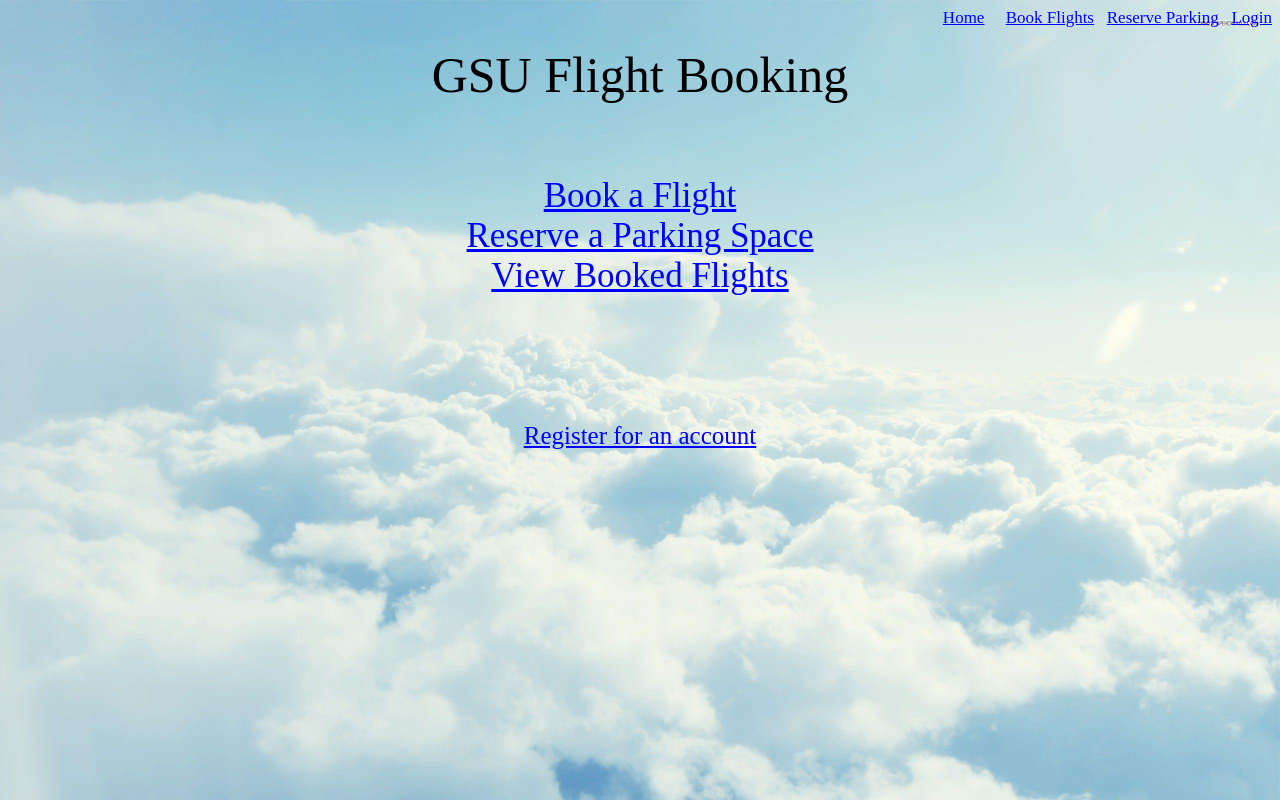
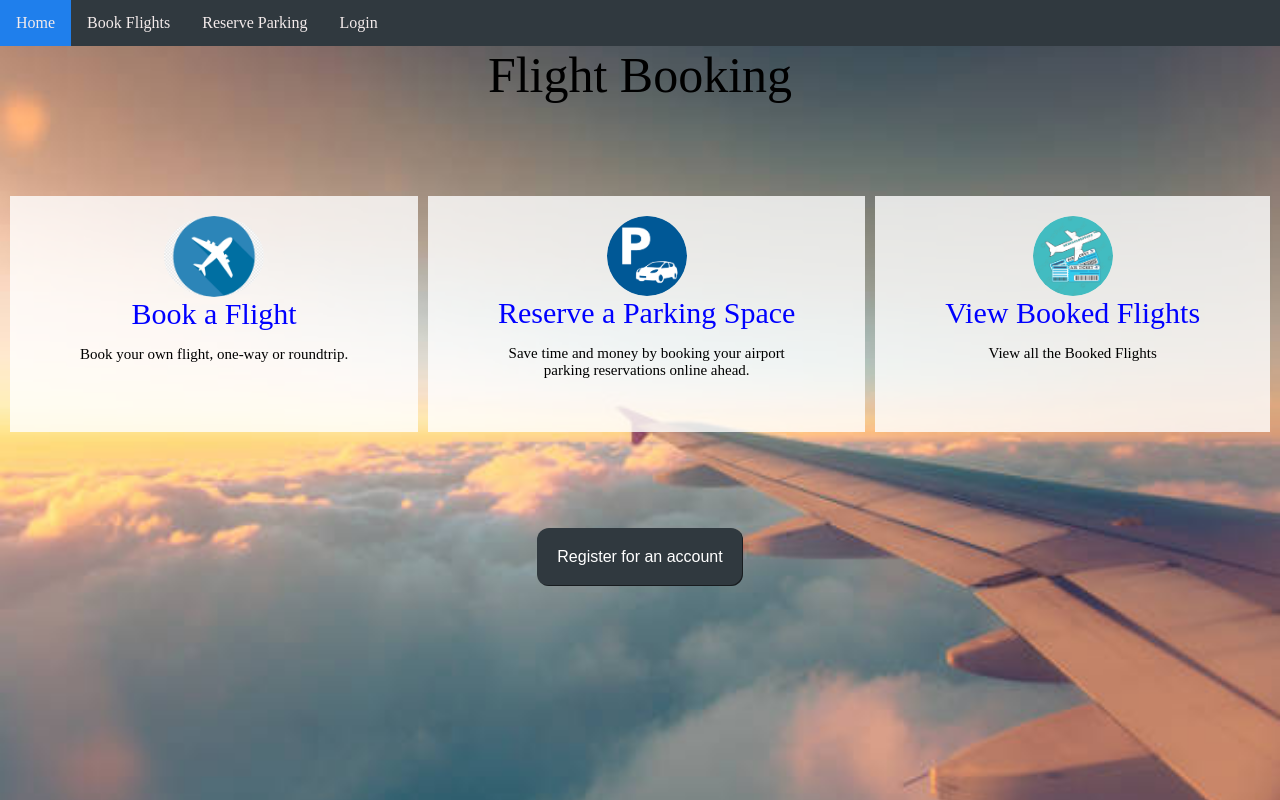
Before and after one commit to Afinch97/WP-Final, a PHP site: page / in a window 1280 px wide. Run offline with PHP 8.4, Linux system fonts and the light colour scheme.

Commit message:
added css

```diff
--- a/airline.sql
+++ b/airline.sql
@@ -69,8 +69,7 @@ CREATE TABLE `parking` (
 
 LOCK TABLES `parking` WRITE;
 /*!40000 ALTER TABLE `parking` DISABLE KEYS */;
-INSERT INTO `parking` VALUES (1,NULL,1,'30'),(2,NULL,1,'30'),(3,NULL,1,'30'),(4,NULL,1,'30'),(5,NULL,1,'30'),(6,NULL,0,'15'),(7,NULL,0,'15'),
-(8,NULL,0,'15'),(9,NULL,0,'15'),(10,NULL,0,'15'),(11,NULL,0,'15'),(12,NULL,0,'15'),(13,NULL,0,'15'),(14,NULL,0,'15'),(15,NULL,0,'15');
+INSERT INTO `parking` VALUES (1,NULL,1,'30'),(2,NULL,1,'30'),(3,NULL,1,'30'),(4,NULL,1,'30'),(5,NULL,1,'30'),(6,NULL,0,'15'),(7,NULL,0,'15'),(8,NULL,0,'15'),(9,NULL,0,'15'),(10,NULL,0,'15'),(11,NULL,0,'15'),(12,NULL,0,'15'),(13,NULL,0,'15'),(14,NULL,0,'15'),(15,NULL,0,'15');
 /*!40000 ALTER TABLE `parking` ENABLE KEYS */;
 UNLOCK TABLES;
 
--- a/book.php
+++ b/book.php
@@ -4,7 +4,7 @@ session_start();
 		echo "<script type='text/javascript'>alert('Please login before proceeding further!');</script>";
 		header('Location: login.php');
 	}
-$conn = mysqli_connect("localhost","afinch6","afinch6","afinch6");
+$conn = mysqli_connect("localhost","root","root","airline");
 if(!$conn){
 	echo "<script type='text/javascript'>alert('Database failed');</script>";
   	die('Could not connect: '.mysqli_connect_error());
@@ -91,9 +91,7 @@ include ("nav.php")
 <option value="Denver">Denver</option></select></td>
 </tr>
 </table><br><br>
-<center><input type="submit" value="submit" id="submit" name="submit" >
-</form>
-	<form action="viewFlights.php"><input type="submit" id="submit" value="View all Flights"></form></center>
+<center><input type="submit" value="submit" id="submit" name="submit" ></center>
 </div>
 </body>
 </html>
--- a/index.php
+++ b/index.php
@@ -1,8 +1,43 @@
 <!DOCTYPE html>
 <html>
 <head>
-<title>GSU Flight Booking</title>
+<title> Flight Booking</title>
 <link href="style.css" type="text/css" rel="stylesheet"/>
+<style>
+.grid-container {
+  display: grid;
+  height: 400px;
+  align-content: center;
+  grid-template-columns: auto auto auto;
+  grid-gap: 10px;
+
+  padding: 10px;
+}
+
+.grid-container > div {
+  background-color: rgba(255, 255, 255, 0.8);
+  text-align: center;
+  padding: 20px 0;
+  font-size: 30px;
+
+}
+img {
+  border-radius: 50%;
+
+}
+a {
+  color:blue;
+}
+.center {
+  display: block;
+  margin-left: auto;
+  margin-right: auto;
+
+}
+p{
+    font-size: 15px;
+}
+</style>
 </head>
 <body>
 <?php
@@ -10,18 +45,36 @@ session_start();
 include("nav.php");
 ?>
 <div align="center" id="main_area">
-<br>
-<div id="welcometext">GSU Flight Booking</div>
-<br/><br/><br/><br/>
+<div id="welcometext">Flight Booking</div>
+
 <div id="fillertext">
-    <a href="book.php">Book a Flight</a><br>
+   <div class="grid-container">
+  <div>
+      <img src="books.png" alt="Avatar" style="width:100px" class="center">
+      <a href="book.php">Book a Flight</a>
+    <p>Book your own flight, one-way or roundtrip.</p>
+        <br></div>
+  <div>
+     <img src="parking.png" alt="Avatar" style="width:80px" class="center">
     <a href="parking.php">Reserve a Parking Space</a><br>
+    <p>Save time and money by booking your airport <br> parking reservations online ahead. </p>
+</div>
+
+  <div>
+    <img src="ticket.jpg" alt="Avatar" style="width:80px" class="center">
     <a href="myFlights.php">View Booked Flights</a><br>
+    <p>View all the Booked Flights</p>
+</div>
+
+</div>
+</div>
 
 
-</div>
-<br/><br/><br/><br/><br/><br/><br/>
-<div id="registertext"><a href="register.php">Register for an account</a><div>
+
+
+<div id="registertext">
+<button class="button button4"><a href="register.php" style="color: white">Register for an account</a></button>
+<div>
 </div>
 </body>
 </html>
--- a/login.php
+++ b/login.php
@@ -2,7 +2,7 @@
 session_start();
 if (isset($_POST['submit']))
 {
-	$conn = mysqli_connect("localhost","afinch6","afinch6","afinch6");
+	$conn = mysqli_connect("localhost","root","root","airline");
 if(!$conn){
 	echo "<script type='text/javascript'>alert('Database failed');</script>";
   	die('Could not connect: '.mysqli_connect_error());
@@ -16,8 +16,6 @@ $sql_result = mysqli_query ($conn, $sql) or die ('request "Could not execute SQL
 			$_SESSION['user_info'] = $user['email'];
 			$_SESSION['p_id'] = $user['p_id'];
 			$message='Logged in successfully';
-			header("Location: index.php");
-			exit;
 		}
 		else{
 			$message = 'Wrong email or password.';
--- a/myFlights.php
+++ b/myFlights.php
@@ -8,7 +8,7 @@
 <?php
 session_start();
 include("nav.php");
-$conn = mysqli_connect("localhost","afinch6","afinch6","afinch6");
+$conn = mysqli_connect("localhost","root","root","airline");
 $sql = "SELECT *
 	   FROM flights
 	   WHERE f_no IN (
--- a/nav.php
+++ b/nav.php
@@ -4,16 +4,50 @@
 	<link href="style.css" type="text/css" rel="stylesheet"/>
 </head>
 <body>
-<div id="nav" align="right">
-<a href="index.php">Home</a> &nbsp; &nbsp;
-<a href="book.php">Book Flights</a> &nbsp;
-<a href="parking.php">Reserve Parking</a> &nbsp;
+
+
+
+<?php
+$servername = "localhost";
+$username = "mkaur10";
+$password = "mkaur10";
+$dbname = "mkaur10";
+// Create connection
+$conn = mysqli_connect($servername, $username, $password, $dbname);
+// Check connection
+if ($conn->connect_error) {
+     die("Connection failed: " . $conn->connect_error);
+}
+$sql = "CREATE TABLE albums (artist VARCHAR(20), name VARCHAR(50), genre VARCHAR(20), rdate INT(4))";
+if ($conn->query($sql) === TRUE) {
+} else {
+//table already exists
+}
+
+$sql = "CREATE TABLE artists (name VARCHAR(50))";
+if ($conn->query($sql) === TRUE) {
+} else {
+//table already exists
+}
+
+$conn->close();
+?>
+
+
+<ul class="topnav">
+  <li><a href="index.php">Home</a></li>
+  <li><a href="book.php">Book Flights</a></li>
+  <li><a href="parking.php">Reserve Parking</a></li>
+
+
+
 <?php
 if(isset($_SESSION['user_info']))
 	echo '<a href="myFlights.php">My Flights</a>';
 else
-	echo '<a href="login.php">Login</a>';
+	echo '<li> <a href="login.php">Login</a> </li>';
 ?>
+</ul>
 </div>
 </body>
 </html>
--- /dev/null
+++ b/project4.txt
@@ -0,0 +1 @@
+https://codd.cs.gsu.edu/~mkaur10/project4/index.php
--- a/register.php
+++ b/register.php
@@ -1,6 +1,6 @@
 <?php
 session_start();
-$conn = mysqli_connect("localhost","afinch6","afinch6","afinch6");
+$conn = mysqli_connect("localhost","root","root","airline");
 if(!$conn){
 	echo "<script type='text/javascript'>alert('Database failed');</script>";
   	die('Could not connect: '.mysqli_connect_error());
--- a/style.css
+++ b/style.css
@@ -1,11 +1,11 @@
 html {
-  background: url(clouds.jpg) no-repeat center center fixed;
+    background: url(plane.jpg) no-repeat center center fixed;
     -webkit-background-size: cover;
     -moz-background-size: cover;
     -o-background-size: cover;
     background-size: cover;
   }
-#mainarea {
+#mainarea	{
     width: 40%;
     height: 60%;
     margin: auto;
@@ -13,101 +13,143 @@ html {
     border: 2px solid blue;
     margin-top: 90px;
     padding-bottom: 20px;
-  background-color: rgba(0, 0, 0, 0.2);
-  box-shadow: inset -2px -2px rgba(0, 0, 0, 0.5);
+    background-color: rgba(0,0,0,0.2);
+    box-shadow: inset -2px -2px rgba(0,0,0,0.5);
 }
-#main_area2 {
+#main_area2	{
 	margin: auto auto;
 	color: white;
-  width: 800px;
+	width:800px;
 	height: 400px;
 	margin: 0 auto;
-  color: white;
+	color:white;
 	border-radius: 25px;
-  margin-top: 50px;
+	margin-top:50px;
 	padding-top: 30px;
 	padding-right: 30px;
 	padding-bottom: 30px;
 	padding-left: 30px;
-  background-color: rgba(0, 0, 0, 0.3);
-  box-shadow: inset -4px -4px rgba(0, 0, 0, 0.5);
+	background-color: rgba(0,0,0,0.3);
+    box-shadow: inset -4px -4px rgba(0,0,0,0.5);
 }
-#cancelform {
+#cancelform	{
     margin-top: 50px;
 }
-#register_form {
+#register_form	{
 	width: 40%;
 	margin: auto;
 	border-radius: 25px;
 	border: 2px solid blue;
 	margin-top: 30px;
 	padding-bottom: 20px;
-  background-color: rgba(0, 0, 0, 0.2);
-  box-shadow: inset -2px -2px rgba(0, 0, 0, 0.5);
+	background-color: rgba(0,0,0,0.2);
+    box-shadow: inset -2px -2px rgba(0,0,0,0.5);
 }
-.button {
+.button	{
 	border-radius: 5px;
  	padding: 7px 7px 7px 7px;
-  box-shadow: inset -1px -1px rgba(0, 0, 0, 0.5);
+ 	box-shadow: inset -1px -1px rgba(0,0,0,0.5);
 	font-size: 15px;
 }
-#welcometext {
+#welcometext	{
 	font-size: 50px;
 }
-#registertext {
+#registertext	{
 	font-size: 25px;
 }
-#fillertext {
+#fillertext	{
 	font-size: 35px;
 }
-#nav {
+#nav	{
     font-size: 17px;
 }
-a:link {
-  color: blue;
+a{
+    text-decoration: none;
+
 }
-a:visited {
-  color: white;
-}
-a:hover {
-  color: black;
-}
-#gound {
-  color: white;
-}
-#loginarea {
+a:link{color:blue}
+a:visited {color:rgb(16, 38, 238)}
+a:hover {color:black}
+#gound{color: white}
+#loginarea{
     background-color: white;
     width: 30%;
     margin: auto;
     border-radius: 25px;
     border: 2px solid blue;
     margin-top: 100px;
-  background-color: rgba(0, 0, 0, 0.2);
-  box-shadow: inset -2px -2px rgba(0, 0, 0, 0.5);
+    background-color: rgba(0,0,0,0.2);
+    box-shadow: inset -2px -2px rgba(0,0,0,0.5);
     padding: 40px;
-  font-family: sans-serif;
+    font-family:sans-serif;
     font-size: 20px;
     color: white;
 }
-#submit {
+#submit	{
     border-radius: 5px;
-  background-color: rgba(0, 0, 0, 0);
+    background-color: rgba(0,0,0,0);
     padding: 7px 7px 7px 7px;
-  box-shadow: inset -1px -1px rgba(0, 0, 0, 0.5);
+    box-shadow: inset -1px -1px rgba(0,0,0,0.5);
     font-size: 17px;
-  margin: auto;
+    margin:auto;
     margin-top: 20px;
-  display: block;
+      display:block;
       color: white;
 }
-#logintext {
+#logintext	{
     text-align: center;
 }
-.data {
+.data	{
     color: white;
 }
-th,
-td {
+th, td {
     padding: 15px;
     text-align: left;
 }
+
+
+body {margin: 0;}
+
+ul.topnav {
+  list-style-type: none;
+  margin: 0;
+  padding: 0;
+  overflow: hidden;
+  background-color: rgb(48, 57, 63);
+}
+
+ul.topnav li {float: left;}
+
+ul.topnav li a {
+  display: block;
+  color: rgb(243, 235, 235);
+  text-align: center;
+  padding: 14px 16px;
+  text-decoration: none;
+
+}
+
+ul.topnav li a:hover:not(.active) {background-color: rgb(31, 127, 236);}
+
+ul.topnav li a.active {background-color: #0a61d4;}
+
+ul.topnav li.right {float: right;}
+
+@media screen and (max-width: 600px) {
+  ul.topnav li.right,
+  ul.topnav li {float: right;}
+}
+
+.button {
+  background-color: rgb(48, 57, 63);
+  border: none;
+  color: rgb(210, 220, 243);
+  padding: 20px;
+  text-align: center;
+  text-decoration: none;
+  display: inline-block;
+  font-size: 16px;
+  margin: 4px 2px;
+  cursor: pointer;
+}
+.button4 {border-radius: 12px;}
```
Also changed, not shown: parking.php (+5 -5 lines), validation.js (+37 -23 lines), book.jpg (added), book.png (added), books.png (added), flight1.jpg (added), parking.png (added), plane.jpg (added), ticket.jpg (added). Lines whose indentation alone changed are shown as unchanged.
